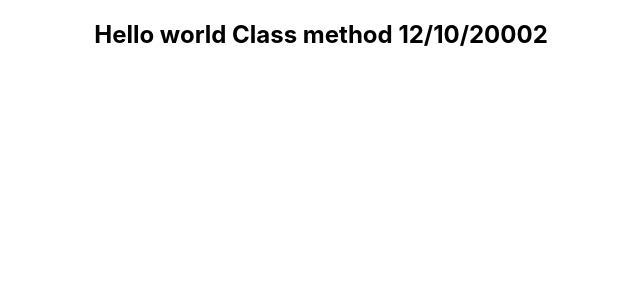
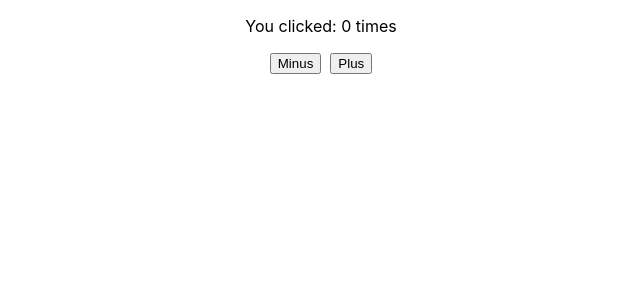
Before and after one commit to EbubeIreneaus/react-tutorial, a React (Create React App) app: page / in a window 1280 px wide. Shown: the top 300 px of the page, without its empty margins (319-959 px from the left). Built offline with nearby package versions, Linux system fonts and the light colour scheme.

Commit message:
Class State Component

```diff
--- a/src/App.js
+++ b/src/App.js
@@ -1,11 +1,11 @@
-import HelloClass from './components/HelloClass'
-
+import Message from './components/Message'
+import Counter from './components/Counter'
 import './App.css';
 
 function App() {
   return (
     <div className="App">
-      <HelloClass name="Okigwe Ebube Ireneaus" date="12/10/20002"></HelloClass>
+      <Counter />
     </div>
   );
 }
--- /dev/null
+++ b/src/components/Counter.js
@@ -0,0 +1,35 @@
+import React, {Component} from 'react'
+
+class Counter extends Component{
+
+    constructor(){
+        super()
+        this.state = {
+            count: 0,
+        }
+    }
+
+    incrementCount = () =>{
+        this.setState({
+            count: this.state.count + 1
+        })
+    }
+
+    decrementCount = () => {
+        this.setState({
+            count: this.state.count - 1
+        })
+    }
+    render(){
+        return (
+            <div>
+                <p>You clicked: {this.state.count} times</p>
+                <button onClick={()=>this.decrementCount()}>Minus</button> &nbsp;
+                <button onClick={()=>this.incrementCount()}>Plus</button>
+            </div>
+        )
+    }
+}
+
+
+export default Counter
--- /dev/null
+++ b/src/components/Message.js
@@ -0,0 +1,28 @@
+import React, {Component} from "react";
+
+class Message extends Component{
+
+    constructor(){
+        super()
+        this.state = {
+            message :"welcome to my show"
+        }
+    }
+
+    passButton = () =>{
+        this.setState({
+            message: 'you are now permitted to go inside'
+        })
+    }
+
+    render(){
+        return (
+            <div>
+                <h2> {this.state.message} </h2>
+                <button onClick={()=>this.passButton()}>Click to Pass</button>
+            </div>
+        )
+    }
+}
+
+export default Message
```
